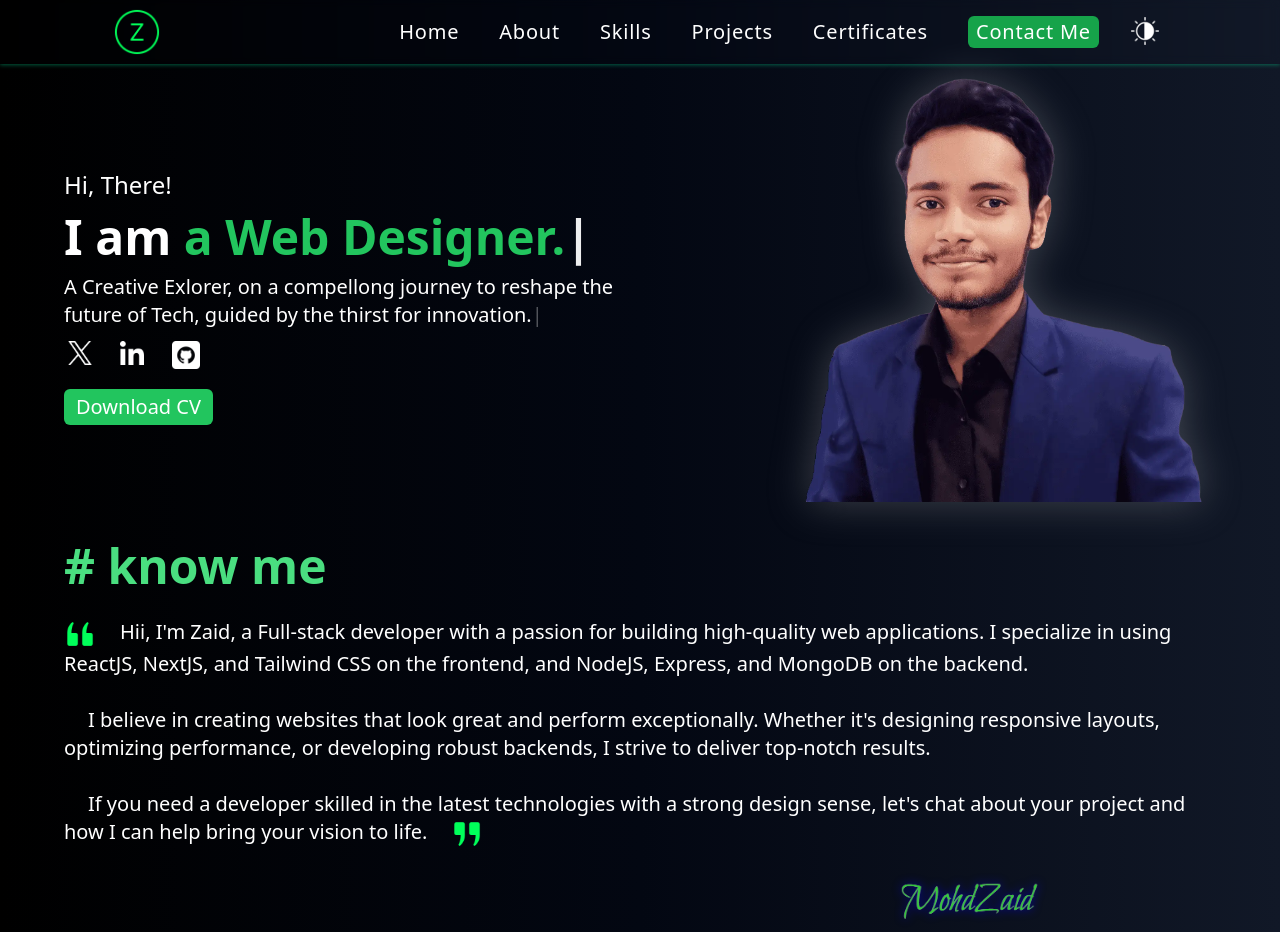
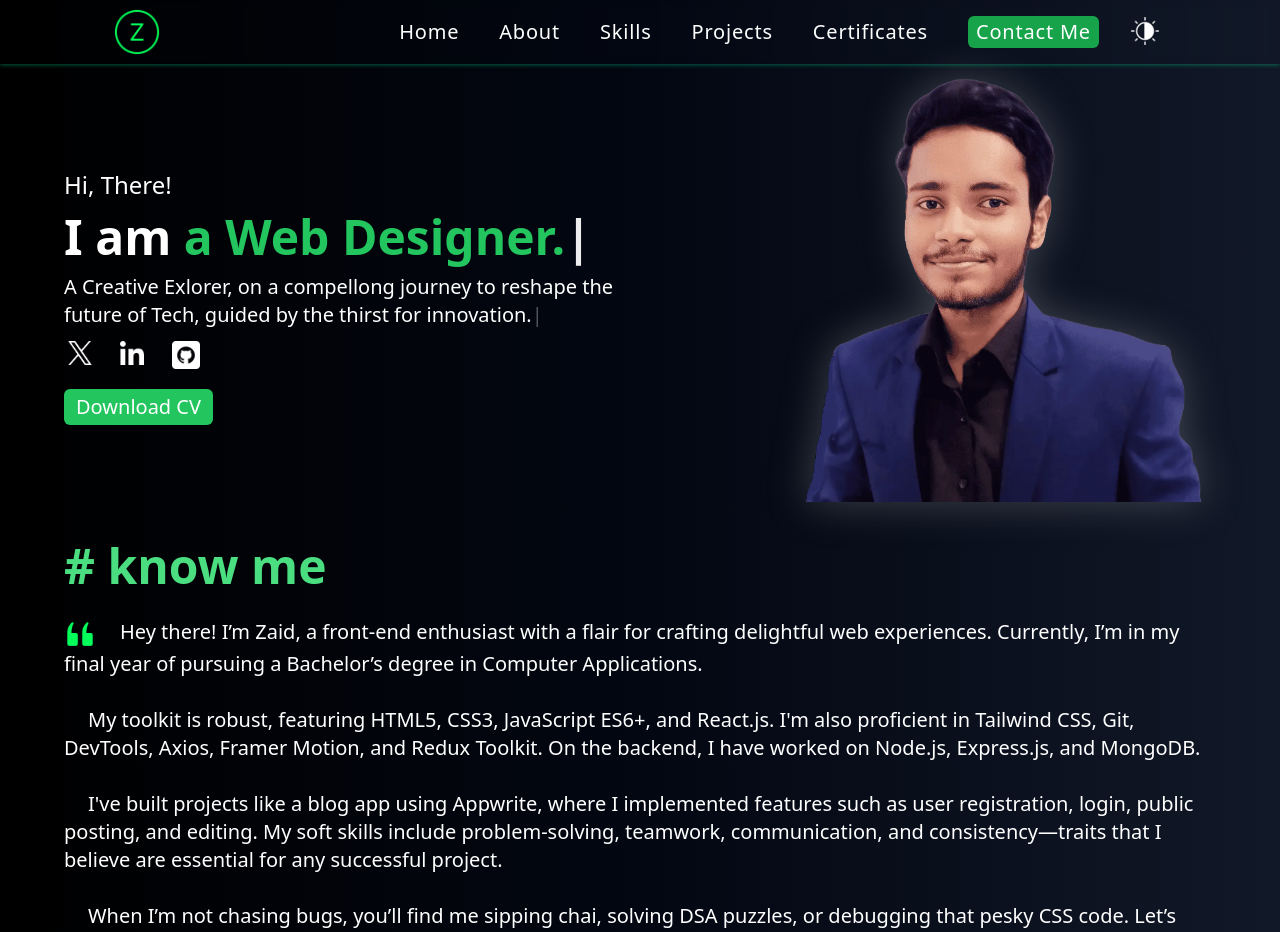
Before and after one commit to MohdZaid259/Portfolio, a React (Vite) app: page / in a window 1280 px wide. Shown: the top 932 px of the page. Built offline with nearby package versions, Linux system fonts and the light colour scheme.

Commit message:
update about

```diff
--- a/src/components/About.jsx
+++ b/src/components/About.jsx
@@ -16,11 +16,12 @@ export default function About() {
         <motion.h1 initial='hidden' whileInView='visible' variants={textVariants} transition={{duration:0.5}} className='text-2xl md:text-3xl lg:text-5xl mb-7 font-bold text-pink-600 dark:text-green-400 '># know me</motion.h1>
         <motion.p initial='hidden' whileInView='visible' variants={textVariants} transition={{duration:0.5}} className='w-full text-base sm:text-lg md:text-xl'>
           <img loading='lazy' className='inline w-4 md:w-8 dark:invert-0 invert' src={qopen} alt=""/>
-          <p className='inline ml-6'>Hii, I'm Zaid, a Full-stack developer with a passion for building high-quality web applications. I specialize in using ReactJS, NextJS, and Tailwind CSS on the frontend, and NodeJS, Express, and MongoDB on the backend.<br/><br/></p>
+          <p className='inline ml-6'>Hey there! I’m Zaid, a front-end enthusiast with a flair for crafting delightful web experiences. Currently, I’m in my final year of pursuing a Bachelor’s degree in Computer Applications.<br/><br/></p>
           <p className='inline ml-6'>
-          I believe in creating websites that look great and perform exceptionally. Whether it's designing responsive layouts, optimizing performance, or developing robust backends, I strive to deliver top-notch results.<br/><br/></p>
-          <p className='inline ml-6 mr-6'>
-          If you need a developer skilled in the latest technologies with a strong design sense, let's chat about your project and how I can help bring your vision to life.</p>
+          My toolkit is robust, featuring HTML5, CSS3, JavaScript ES6+, and React.js. I'm also proficient in Tailwind CSS, Git, DevTools, Axios, Framer Motion, and Redux Toolkit. On the backend, I have worked on Node.js, Express.js, and MongoDB.<br/><br/></p>
+          <p className='inline ml-6'>
+          I've built projects like a blog app using Appwrite, where I implemented features such as user registration, login, public posting, and editing. My soft skills include problem-solving, teamwork, communication, and consistency—traits that I believe are essential for any successful project.<br/><br/></p>
+          <p className='inline ml-6 mr-6'>When I’m not chasing bugs, you’ll find me sipping chai, solving DSA puzzles, or debugging that pesky CSS code. Let’s connect—I’m all ears for tech talk and eager to collaborate on innovative projects!</p>
           <img loading='lazy' className='inline w-4 md:w-8 dark:invert-0 invert' src={qclose} alt=""/>
         </motion.p>
         <img loading='lazy' className='lg:ml-[52rem] m-auto w-24 sm:w-36 mt-7 dark:invert-0 invert dark:drop-shadow-[0_0_5px_rgba(0,0,225,1)]' src={signatureop} alt=""/>
```
